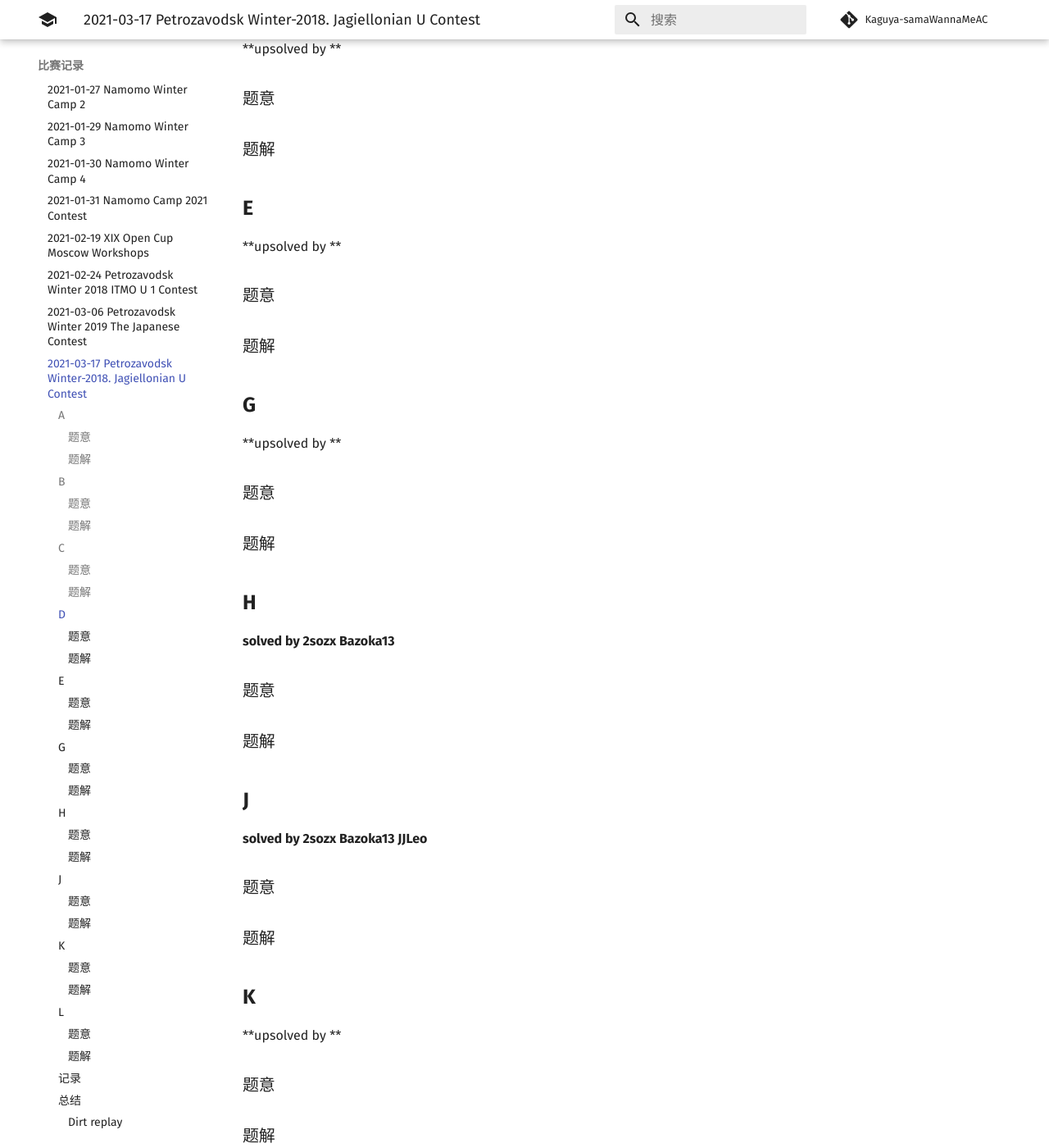
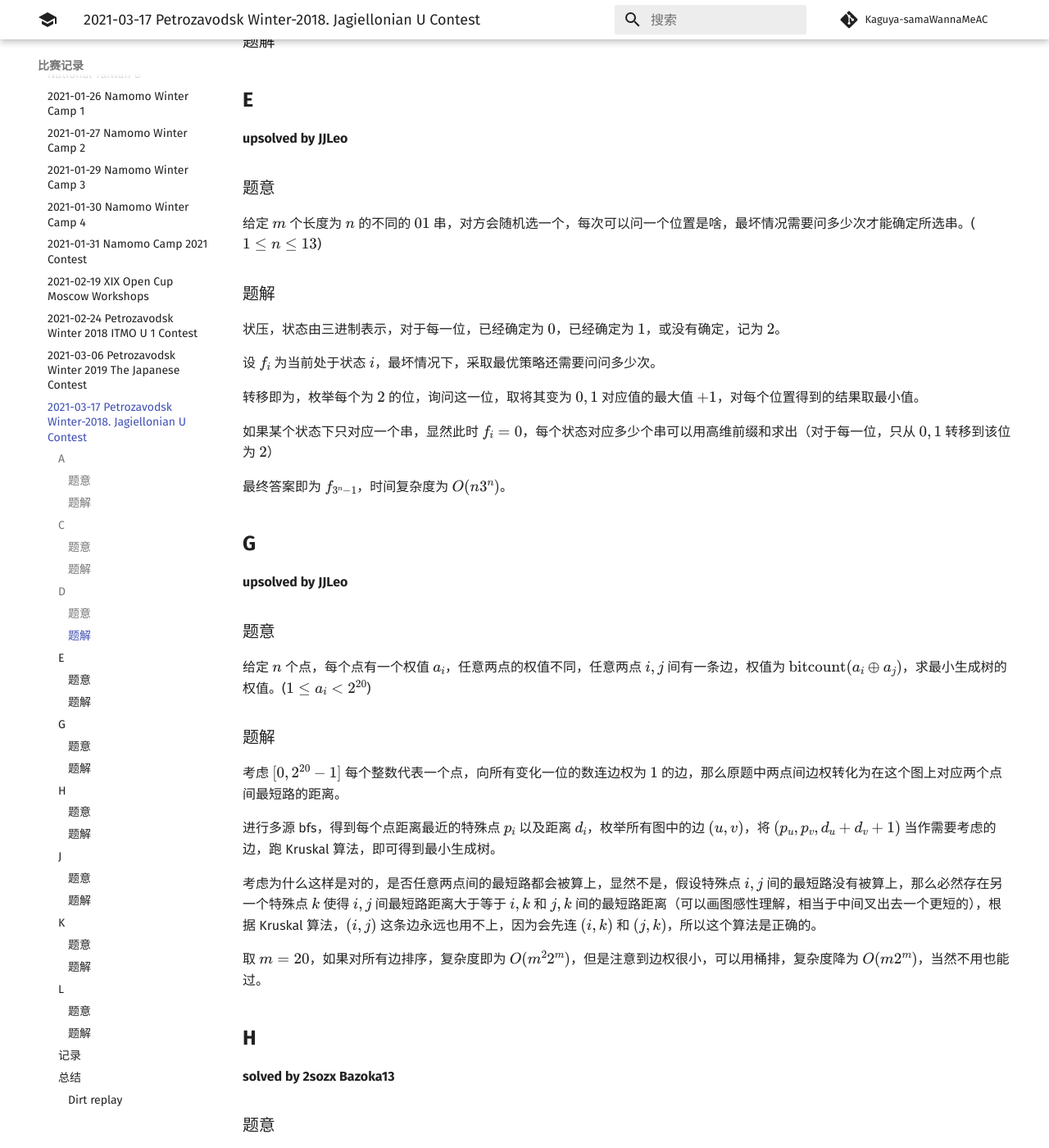
Before and after one commit to Kaguya-samaWannaMeAC/kaguya-samawannameac.github.io, an MkDocs documentation site: the page built from docs/contest/2021-03-17 Petrozavodsk Winter-2018. Jagiellonian U Contest.md, in a window 1280 px wide and 1400 px high, scrolled down 1252 px. Shown: the whole window at 82% size. Built offline with MkDocs 1.6.1 and Material for MkDocs 9.7.7, drawn with Linux system fonts in a browser that asks for light colours; comment, search, counter and statistics services are not loaded; some of the changed text lies outside the part shown.

Commit message:
Update 2021-03-17 Petrozavodsk Winter-2018. Jagiellonian U Contest.md

```diff
--- a/docs/contest/2021-03-17 Petrozavodsk Winter-2018. Jagiellonian U Contest.md
+++ b/docs/contest/2021-03-17 Petrozavodsk Winter-2018. Jagiellonian U Contest.md
@@ -18,29 +18,17 @@
 
 找到最高的二进制位给 $A$ ，其余的扔进线性基中，贪心的使得 $A$ 的每一位都为 $0$ 即可，显然线性基不能保证全部取到，因此令 $tot = \operatorname{xor}(S)$ ，因此 $tot \oplus \operatorname{xor}(A)$ 即为 $B$ ，即可得到最小值。
 
-## **B**
-
-**solved by 2sozx JJLeo**
-
-### 题意
-
-
-
-### 题解
-
-
-
 ## **C**
 
 **solved by JJLeo**
 
 ### 题意
 
-
+求解双关键字最长上升子序列。($1 \le n \le 2 \times 10^5$)
 
 ### 题解
 
-
+cdq 分治，设 $f_i$ 为以 $i$ 为关键字结尾的最长子序列长度，先递归左区间，再将左右区间按第一维排序，双指针 + 树状数组维护第二维来更新右区间的值，最后再递归按原顺序的右区间，总时间复杂度为 $O(n \log^2 n)$。
 
 ## **D**
 
@@ -56,27 +44,41 @@
 
 ## **E**
 
-**upsolved by **
+**upsolved by JJLeo**
 
 ### 题意
 
-
+给定 $m$ 个长度为 $n$ 的不同的 $01$ 串，对方会随机选一个，每次可以问一个位置是啥，最坏情况需要问多少次才能确定所选串。($1 \le n \le 13$)
 
 ### 题解
 
+状压，状态由三进制表示，对于每一位，已经确定为 $0$，已经确定为 $1$，或没有确定，记为 $2$。
 
+设 $f_i$ 为当前处于状态 $i$，最坏情况下，采取最优策略还需要问问多少次。
+
+转移即为，枚举每个为 $2$ 的位，询问这一位，取将其变为 $0,1$ 对应值的最大值 $+1$，对每个位置得到的结果取最小值。
+
+如果某个状态下只对应一个串，显然此时 $f_i=0$，每个状态对应多少个串可以用高维前缀和求出（对于每一位，只从 $0,1$ 转移到该位为 $2$）
+
+最终答案即为 $f_{3^n-1}$，时间复杂度为 $O(n3^n)$。
 
 ## **G**
 
-**upsolved by **
+**upsolved by JJLeo**
 
 ### 题意
 
-
+给定 $n$ 个点，每个点有一个权值 $a_i$，任意两点的权值不同，任意两点 $i,j$ 间有一条边，权值为 $\operatorname{bitcount}(a_i \oplus a_j)$，求最小生成树的权值。($1 \le a_i < 2^{20}$)
 
 ### 题解
 
+考虑 $[0,2^{20}-1]$ 每个整数代表一个点，向所有变化一位的数连边权为 $1$ 的边，那么原题中两点间边权转化为在这个图上对应两个点间最短路的距离。
 
+进行多源 bfs，得到每个点距离最近的特殊点 $p_i$ 以及距离 $d_i$，枚举所有图中的边 $(u,v)$，将 $(p_u,p_v,d_u+d_v+1)$ 当作需要考虑的边，跑 Kruskal 算法，即可得到最小生成树。
+
+考虑为什么这样是对的，是否任意两点间的最短路都会被算上，显然不是，假设特殊点 $i,j$ 间的最短路没有被算上，那么必然存在另一个特殊点 $k$ 使得 $i,j$ 间最短路距离大于等于 $i,k$ 和 $j,k$ 间的最短路距离（可以画图感性理解，相当于中间叉出去一个更短的），根据 Kruskal 算法，$(i,j)$ 这条边永远也用不上，因为会先连 $(i,k)$ 和 $(j,k)$，所以这个算法是正确的。
+
+取 $m=20$，如果对所有边排序，复杂度即为 $O(m^22^m)$，但是注意到边权很小，可以用桶排，复杂度降为 $O(m2^m)$，当然不用也能过。
 
 ## **H**
 
@@ -84,11 +86,13 @@
 
 ### 题意
 
-
+一个 $n \times n$ 的方格图，一个人从左上走到右下，再走回去，前者只能向右向下，后者只能向上向左，路过的所有格子都会被标黑。给定每行每列有多少个格子被标黑，问有多少种走法满足这个条件。($1 \le n \le 10^5$)
 
 ### 题解
 
+考虑两个人一起从左上走到右下，显然方案是唯一的，一步步依据给定条件进行模拟：两人在一起时，不能分开时才接着一起走，否则一下一右分开；两人分开时，只会有一种选择。出现不符合给定条件的情况即为不合法。
 
+设除了终点有 $x$ 个分叉点，则答案为 $2^x$。
 
 ## **J**
 
@@ -96,23 +100,48 @@
 
 ### 题意
 
-
+给定一个正整数 $X$ 的质因子分解，由 $t$ 个质数 $p_i$ 组成，又给定 $m$，问是否存在 $0 \le k \le n \le m$ 使得 $\dbinom{n}{k} = X$。($1 \le t \le m  \le 1.5 \times 10^5$，$2 \le p_i \le m$)
 
 ### 题解
 
-
+枚举 $n$，$\dbinom{n}{k}$ 随着 $k$ 在 $\left[0, \left\lfloor \dfrac{n}{2} \right \rfloor \right]$ 的范围内单增，可以进行二分确定 $k$，但是直接算组合数进行二分值域会裂开，可以取 $\lg$ 后再算，得到一个大致的范围，之后选取几个大质数，把周围几个 $k$ 对应的 $\dbinom{n}{k}$ 和 $X$ 在对应模意义下进行验证即可，总时间复杂度 $O(m \log m)$。
 
 ## **K**
 
-**upsolved by **
+**upsolved by JJLeo**
 
 ### 题意
 
-
+给定一颗 $n$ 个节点的树，问有多少个无序三元点对满足两两之间距离相等。($1 \le n \le 10^5$)
 
 ### 题解
 
+记 $d(i,j)$ 为点 $i,j$ 之间的距离。
 
+设 $f_{i,j}$ 为以 $i$ 为根的子树中，满足 $d(i,x)=j$ 的 $x$ 的点数；$g_{i,j}$ 为以 $i$ 为根的子树中满足 $d(x,\operatorname{lca}(x,y))=d(y,\operatorname{lca}(x,y))=d(i,\operatorname{lca}(x,y))+j$ 的无序二元点对 $(x,y)$ 的个数。
+
+对于每个节点 $i$，初始有 $f_{i,0} = 1$。下面的转移中，$x$ 是 $i$ 的子节点。
+
+对于 $f$ 和 $g$ 有两个很显然的转移：
+$$
+\begin{aligned}
+f_{x,j} \to f_{i,j+1} \newline
+g_{x,j} \to g_{i,j-1}
+\end{aligned}
+$$
+这一部分可以用长链剖分优化，利用指针很巧妙地继承长 (chang) 儿子的 dp 值，这里 $g$ 因为是往小移动的，因此前后都需要开相同长度的空间。
+
+同时，还有一个子树合并的转移，即选两个 $\operatorname{lca}=i$ 的节点：
+$$
+f_{i,j}f_{x,j-1} \to g_{i,j}
+$$
+以及，对答案的贡献，即为其中两个点在一个子树内，另外一个点在另一个子树或根节点，也是利用子树合并实现：
+$$
+f_{i,j}g_{x,j+1} \to \textit{ans}
+$$
+上述两者因为也是以深度为下标，也可以用长链剖分优化，即在每个点只会在所在长链顶端进行合并。
+
+总时间复杂度即为 $O(n)$。
 
 ## **L**
 
@@ -120,11 +149,11 @@
 
 ### 题意
 
-
+给定两个字符串 $s,t$，以及正整数 $k$，求最大的 $n$ 使得可以从两个字符串各选一个长度为 $n$ 的子串，满足这两个子串至多有 $k$ 个对应位置不同。($1 \le |s|,|t| \le 4000$)
 
 ### 题解
 
-
+枚举两个子串的下标差，之后双指针暴力扫即可，时间复杂度为平方级别。
 
 ## **记录**
 
```
Also changed, not shown: other parts of docs/contest/2021-03-17 Petrozavodsk Winter-2018. Jagiellonian U Contest.md (+1 -1 lines).
